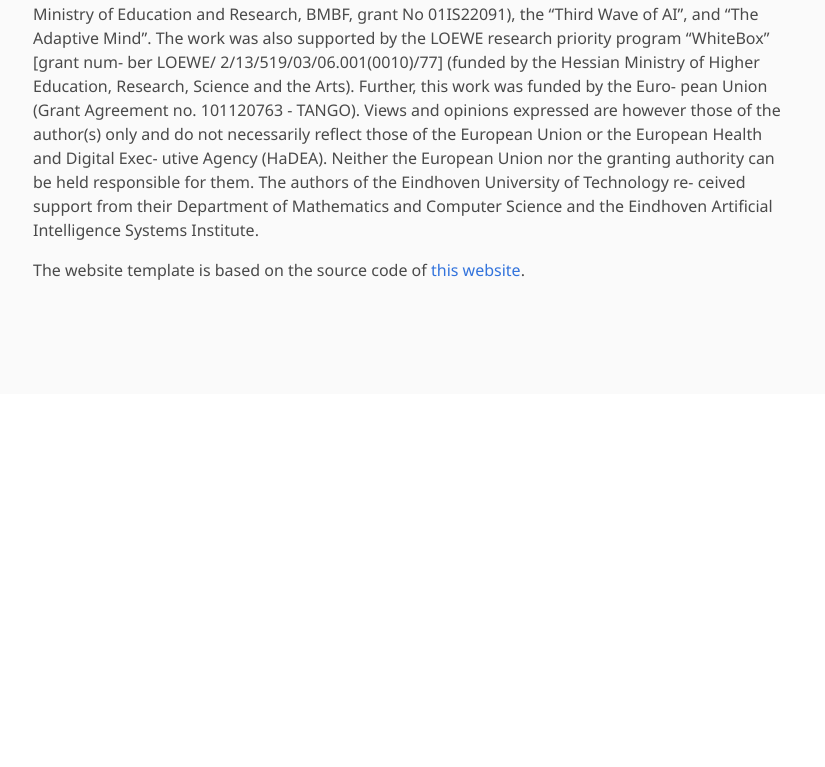
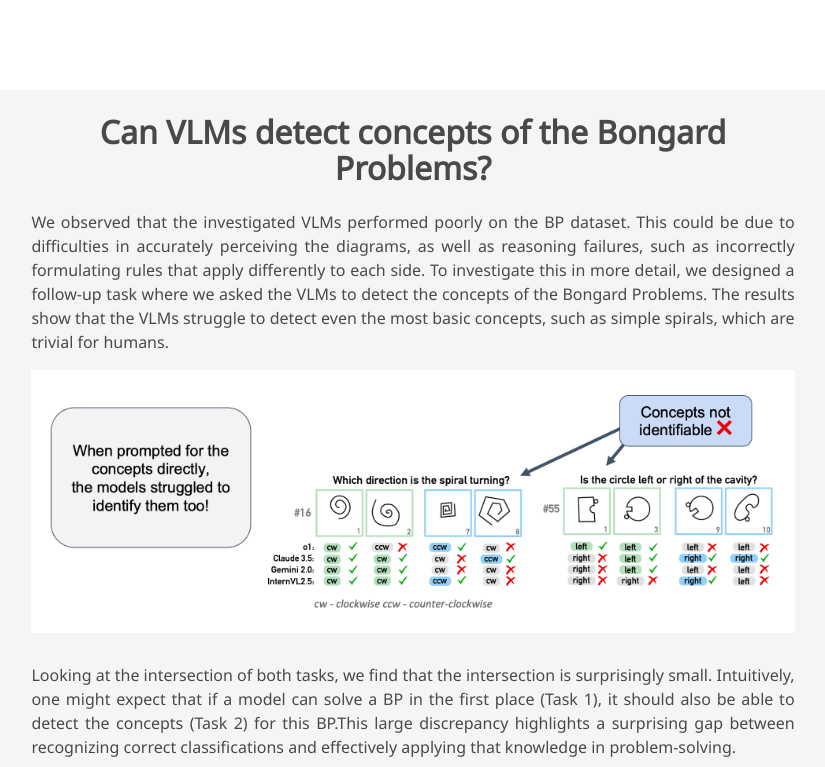
Before and after one commit to ml-research/bongard-in-wonderland, a plain HTML site: page docs/index.html in a window 1280 px wide. Shown: the part 3053-3820 px from the top of the page, without its empty margins (227-1052 px from the left). Before the commit the page ends 3447 px from the top, so only its background shows below. Drawn offline with nearby package versions, Linux system fonts and the light colour scheme; a script that the page names is missing; some icons are missing; a web font is replaced by a local one.

Commit message:
add content

```diff
--- a/docs/index.html
+++ b/docs/index.html
@@ -243,17 +243,23 @@
             <!-- Vs Humans. -->
             <div class="columns is-centered">
                 <div class="column is-full-width">
-                    <!-- <h2 class="title is-3">Comparison to Humans</h2>
+                    <h2 class="title is-3">Comparison to Humans</h2>
+
+                    <p>
+                        In our experiments, we also compared the performance of VLMs to human participants.
+                        We observe that the best human performance surpasses VLM performance by far. Interestingly, when
+                        looking at the number of BPs that have been solved at least once by any human or model, the
+                        humans were able to solve 95 of the 100 problems.
 
                     <div class="content has-text-justified">
                         <p>
                         </p>
                         <div class="hero-body">
 
-                            <img src="./static/images/task1.png" class="interpretability-image"
-                                alt="Results of VLMs on Bongard Problems" />
+                            <img src="./static/images/comparison_to_humans.png" class="interpretability-image"
+                                alt="Comparison of VLM performance to human performance" />
                         </div>
-                    </div> -->
+                    </div>
 
                 </div>
             </div>
@@ -261,6 +267,53 @@
             <!-- / Interpretability-->
     </section>
 
+
+    <section class="hero is-light is-small">
+        <div class="hero-body">
+            <div class="container is-max-desktop">
+                <!-- Task 2. -->
+                <div class="columns is-centered has-text-centered">
+                    <div class="column is-four-fifths">
+                        <h2 class="title is-3">Can VLMs detect concepts of the Bongard Problems?</h2>
+                        <div class="content has-text-justified">
+
+                            <p>
+                                We observed that the investigated VLMs
+                                performed poorly on the BP dataset. This could be due to
+                                difficulties in accurately perceiving the diagrams, as well as
+                                reasoning failures, such as incorrectly formulating rules that
+                                apply differently to each side. To investigate this in more
+                                detail, we designed a follow-up task where we asked the
+                                VLMs to detect the concepts of the Bongard Problems. The
+                                results show that the VLMs struggle to detect even the most
+                                basic concepts, such as simple spirals, which are trivial for
+                                humans.
+                            </p>
+
+                            <img src="./static/images/task2.png" class="interpretability-image"
+                                alt="Detect Concepts 1" />
+                            <br />
+                            <br />
+                            <p>
+                                Looking at the intersection of both tasks, we find that the intersection is surprisingly
+                                small. Intuitively, one might expect that if a model can solve a BP
+                                in the first place (Task 1), it should also be able to detect the concepts (Task 2) for
+                                this BP.This large discrepancy highlights a surprising gap between recognizing correct
+                                classifications and
+                                effectively applying that knowledge in problem-solving.
+                            </p>
+                            <br />
+                            <img src="./static/images/task1_2.png" class="interpretability-image"
+                                alt="Detect Concepts 1" />
+
+                        </div>
+                    </div>
+                </div>
+                <!--/ Abstract. -->
+
+            </div>
+        </div>
+    </section>
 
     <section class="section" id="BibTeX">
         <div class="container is-max-desktop content">
@@ -298,8 +351,7 @@
                 <div class="column is-8">
                     <div class="content">
                         <p>
-                            The authors would like to thank Frank Jäkel for useful
-                            discussions. This work was supported by the Priority
+                            This work was supported by the Priority
                             Program (SPP) 2422 in the subproject “Optimization of
                             active surface design of high-speed progressive tools us-
                             ing machine and deep learning algorithms“ funded by
```
Also changed, not shown: docs/static/images/comparison_to_humans.png (added), docs/static/images/task1_2.png (added), docs/static/images/task2.png (added).
